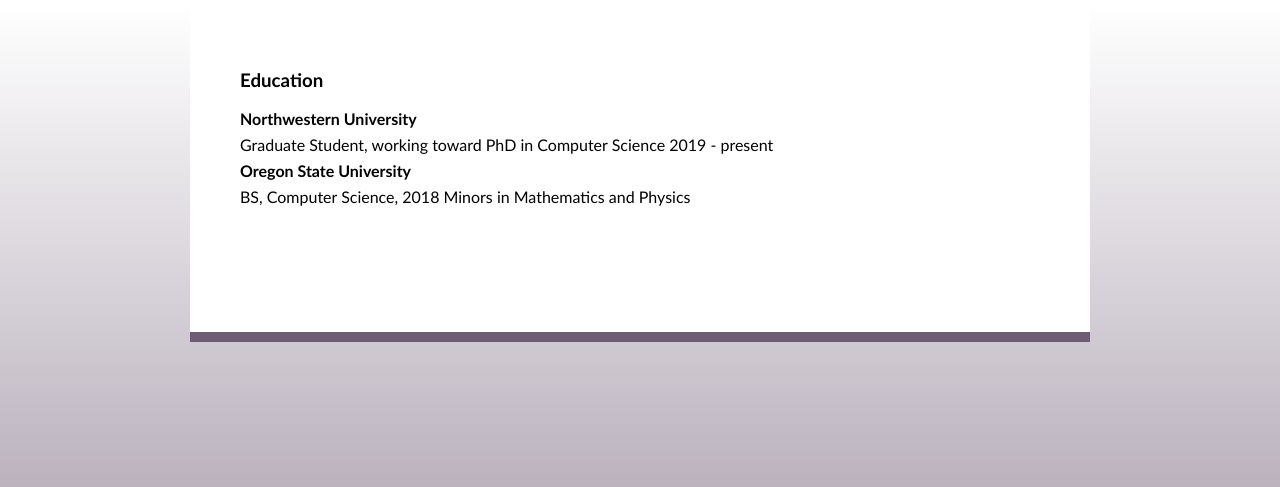
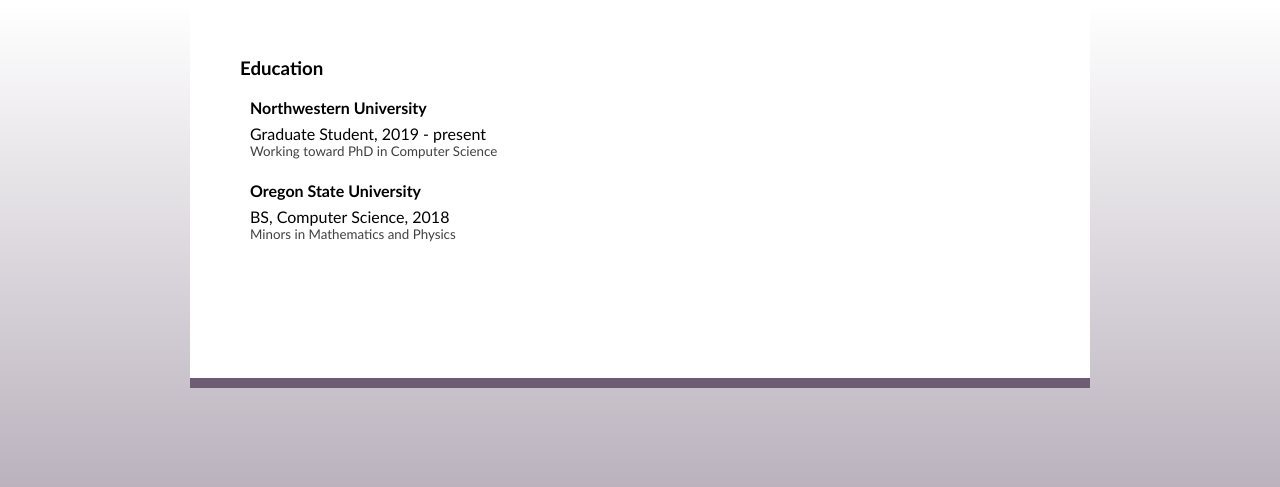
Before and after one commit to barrieca/barrieca.github.io, a PHP site: page /about.html in a window 1280 px wide. Shown: the top 487 px of the page. Run offline with PHP 8.4, Linux system fonts and the light colour scheme.

Commit message:
More updates to education on about page.

```diff
--- a/about.html
+++ b/about.html
@@ -11,15 +11,15 @@
 <nav id="menu"></nav>
 <section>
 <h3>Education</h3>
-<div>
+<div class=education>
 <h4>Northwestern University</h4>
-Graduate Student, working toward PhD in Computer Science
-2019 - present
+Graduate Student, 2019 - present
+<div class=details>Working toward PhD in Computer Science</div>
 </div>
-<div>
+<div class=education>
 <h4>Oregon State University</h4>
 BS, Computer Science, 2018
-Minors in Mathematics and Physics
+<div class=details>Minors in Mathematics and Physics</div>
 </div>
 <br><br><br><br>
 </section>
--- a/style.css
+++ b/style.css
@@ -89,6 +89,10 @@ footer {
 	padding: 5px;
 }
 
+h3 {
+    margin: 7px 0px;
+}
+
 h4 {
     margin: 7px 0px;
 }
@@ -97,3 +101,13 @@ h4 {
     float: left;
     margin: 10px;
 }
+
+.education {
+    padding: 5px;
+    margin: 5px;
+}
+
+.details {
+    color: #404040;
+    font-size: 10pt;
+}
```
